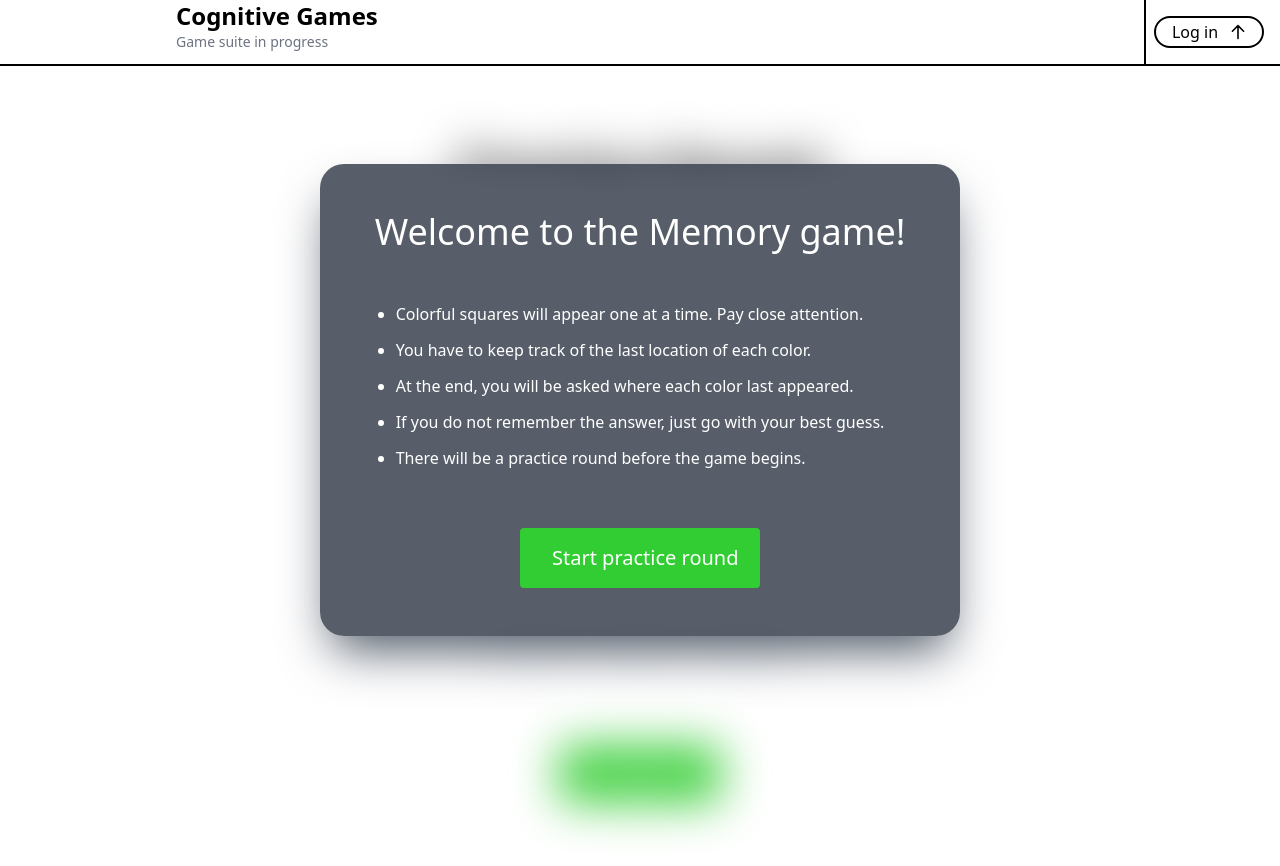
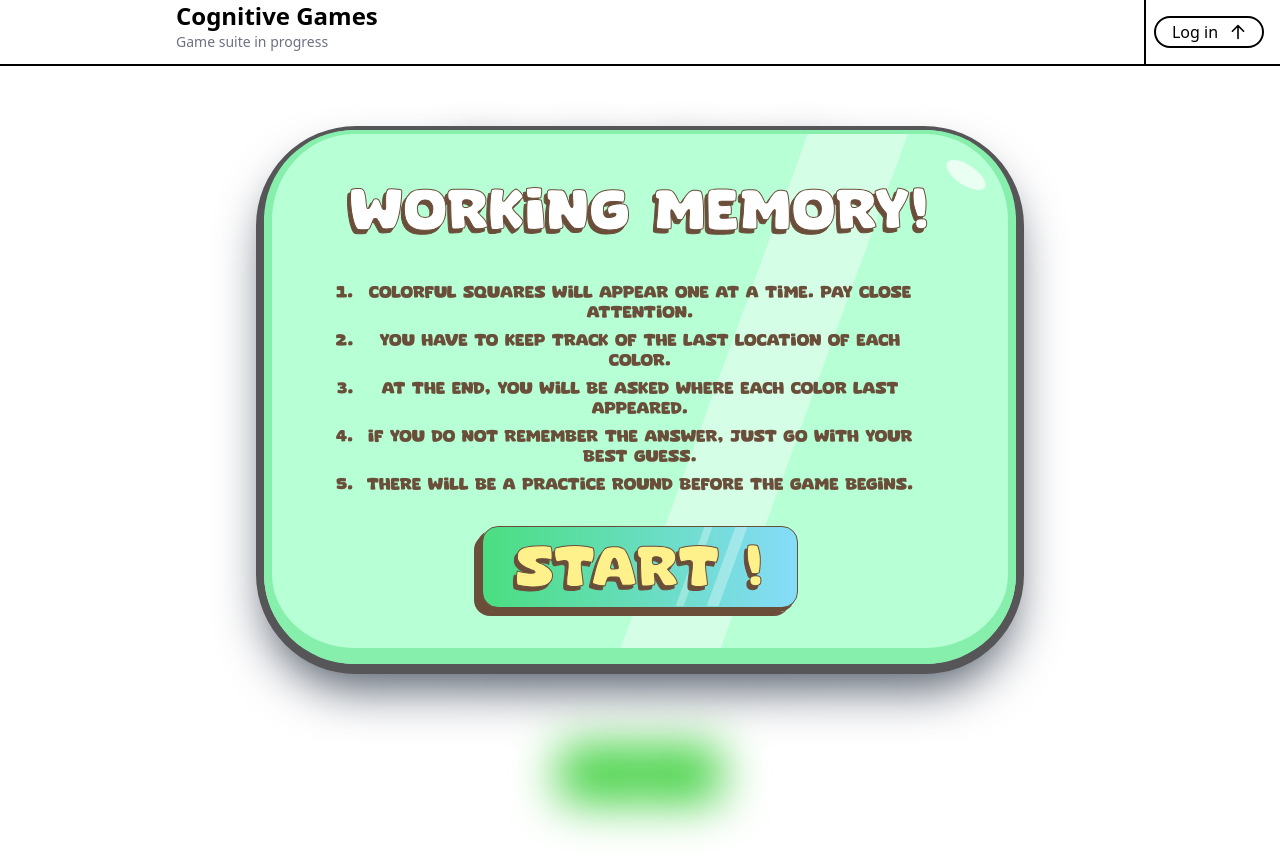
Before and after one commit to safinazbg/Panum-games, a Vue app: page /WorkingMemoryGame in a window 1280 px wide. Built offline with nearby package versions, Linux system fonts and the light colour scheme.

Commit message:
Modal is looking pretty fine now

```diff
--- a/src/assets/main.css
+++ b/src/assets/main.css
@@ -6,3 +6,100 @@
 .gamifiedButton {
     @apply px-4 py-3 rounded-md  shadow-lg font-semibold text-white transition-all duration-200 ease-in-out bg-gradient-to-r from-blue-400 to-[#85DCF9]  hover:opacity-80 active:transform active:scale-95
 }
+
+.gamifiedh1 {
+    -webkit-text-stroke-width: 1px;
+    -webkit-text-stroke-color: rgb(106,78,58,1);
+    @apply text-white font-custom lg:text-5xl text-3xl tracking-wide drop-shadow-[-3px_4px_0px_rgba(106,78,58,1)]
+}
+.gamifiedButtonMemoryGame {
+    @apply  shadow-[-5px_4px_0px_rgba(106,78,58,1)] bg-gradient-to-r from-green-400 to-[#85DCF9]  border  border-[rgba(106,78,58,1)] active:transform active:scale-95 !rounded-2xl p-4 transition-all duration-200 ease-in-out
+
+}
+.gamifiedButtonMemoryGame:hover{
+    @apply shadow-[-8px_8px_0px_rgba(106,78,58,1)] transform translate-x-1 -translate-y-1
+
+}
+
+.mirrorEffectBig::before {
+    content: "";
+    position: absolute;
+    background-color: white;
+    transform:  skewX(-20deg);
+    left: 60%;
+    top: 0;
+    height: 97%;
+    width: 100px;
+    opacity: 0.4;
+    z-index: -1;
+}
+.mirrorEffectBig::after {
+    content: "";
+    position: absolute;
+    background-color: white;
+    transform:  skewX(40deg);
+    right: 35px;
+    top: 30px;
+    border-radius: 20px;
+    height: 30px;
+    width: 30px;
+    opacity: 0.7;
+}
+.mirrorEffect::before {
+    content: "";
+    position: absolute;
+    background-color: white;
+    transform:  skewX(-20deg);
+    left: 66%;
+    top: 0;
+    height: 99%;
+    width: 8px;
+    opacity: 0.3;
+    animation: moveAround .8s ease-in-out ;
+}
+
+.mirrorEffect::after {
+    content: "";
+    position: absolute;
+    background-color: white;
+    transform:  skewX(-20deg);
+    left: 76%;
+    top: 0;
+    height: 99%;
+    width: 12px;
+    opacity: 0.3;
+    z-index:0;
+    animation: moveAround .8s ease-in-out ;
+}
+
+.gamifiedButtonMemoryGame:hover .mirrorEffect {
+    transform: translateX(50px) skewX(-20deg);
+    left: 86%;
+    background-color: limegreen;
+
+}
+.mirrorEffect::after:hover {
+    transform: translateX(50px) skewX(-20deg)
+}
+@keyframes moveAround {
+    0% {
+        transform: translateX(0) skewX(-20deg);
+    }
+
+    50% {
+        transform: translateX(20px) skewX(-20deg);
+        opacity: 0.5;
+    }
+    100% {
+        transform: translateX(0) skewX(-20deg);
+    }
+}
+
+@font-face {
+    font-family: 'SuperComic';
+    src: url('./fonts/SuperComic.ttf') format('truetype');
+}
+
+.font-superComic {
+    font-family: 'SuperComic', sans;
+}
--- /dev/null
+++ b/src/components/Progressbar.vue
@@ -0,0 +1,46 @@
+<template>
+  <div class="h-20 flex items-center relative w-full justify-between">
+    <!--        <div class="border-gray-500"></div>-->
+    <!--        <div class="border-red-500"></div>-->
+    <!--        <div class="border-blue-500"></div>-->
+    <!--        <div class="border-yellow-500"></div>-->
+    <!--                <div class="bg-gray-500"></div>-->
+    <!--                <div class="bg-red-500"></div>-->
+    <!--                <div class="bg-blue-500"></div>-->
+    <!--                <div class="bg-yellow-500"></div>-->
+    <!--                <div class="text-gray-500"></div>-->
+    <!--                <div class="text-red-500"></div>-->
+    <!--                <div class="text-blue-500"></div>-->
+    <!--                <div class="text-yellow-500"></div>-->
+    <div class="border w-[94%] mx-6 bg-slate-200 h-2 rounded-md absolute">
+      <div class=" w-full shadow-md h-2 bg-slate-700 transition-all duration-500 ease-in-out"
+           :style="{ width: progress && !isNaN(progress) ? progress + '%' : 0 + '%', backgroundColor: progress && !isNaN(progress) ? '#85dcf9' : '' }"></div>
+    </div>
+
+    <div class="  relative " v-for="(style, view) in viewStyles" :key="view">
+      <div
+          class="absolute -top-10 before:absolute before:border-l-transparent before:border-r-transparent before:border-r-8 before:border-l-8 before:border-t-[8px] before:border-[#85dcf9] before:top-[95%] before:left-1/2 before:-translate-x-1/2  text-white p-1 px-2 rounded-lg bg-[#85dcf9] font-semibold left-1/2 translate-y-5 -translate-x-1/2 whitespace-nowrap opacity-0 duration-500 transition-all"
+          :class="[{'opacity-100 !translate-y-0': currentView === view}]">
+        {{ view }}
+        <div class=""></div>
+      </div>
+      <div
+          :class="['h-12 w-12 rounded-full border-4 transition-all duration-500 delay-100 ', { ' border-[#85dcf9] bg-[#85dcf9]': isViewReached }, { '!bg-white': !isViewReached } ]">
+        <component :is="style.image" alt=""
+                   class=" z-40 grid  h-full place-items-center transition-all duration-500"
+                   :class="{ '!opacity-30 bounce': !isViewReached }"/>
+      </div>
+    </div>
+  </div>
+</template>
+<script>
+export default {
+  name: 'ProgressbarItem',
+  props: {
+    currentView: {},
+    isViewReached: {},
+    progress: {},
+    viewStyles: {}
+  }
+}
+</script>
--- a/src/components/workingMemory/DoneGameModal.vue
+++ b/src/components/workingMemory/DoneGameModal.vue
@@ -1,9 +1,7 @@
 <template>
   <LInfo :show="show">
     <template #title>
-      <h1 class="self-center !text-6xl">
       Game End
-      </h1>
     </template>
     <template #body>
       <div class=" text-center">
@@ -15,8 +13,10 @@
     </template>
 
     <template #button>
-      <button @click="end" class="button !w-72 ">
-        Return to homepage
+      <button @click="end" class=" ">
+        <p class=" gamifiedh1 !text-yellow-200 !text-xl">
+          Return to homepage
+        </p>
       </button>
     </template>
   </LInfo>
--- a/src/components/workingMemory/GameModal.vue
+++ b/src/components/workingMemory/GameModal.vue
@@ -1,9 +1,7 @@
 <template>
   <LInfo :show="show" class="text-center">
     <template #title>
-      <h1 class="self-center text-4xl">
         Well done!
-      </h1>
     </template>
     <template #body>
       Now you are ready to begin the game. <br>
@@ -19,8 +17,10 @@
     </template>
 
     <template #button>
-      <button @click="start" class="button ">
+      <button @click="start" class=" ">
+        <p class=" gamifiedh1 !text-yellow-200">
         Start
+        </p>
       </button>
     </template>
   </LInfo>
--- a/src/components/workingMemory/IntroductionModal.vue
+++ b/src/components/workingMemory/IntroductionModal.vue
@@ -1,14 +1,14 @@
 <template>
   <LInfo :show="show">
     <template #title>
-      <h1 class="self-center text-4xl">
-        Welcome to the
-        Memory game!
+      <h1 class=" ">
+        Working Memory!
       </h1>
     </template>
     <template #body>
-      <div class="flex justify-center w-full">
-        <ol class="!text-left k1:text-md text- list-disc listing">
+      <div class="flex justify-center w-full text-center ">
+        <ol class="  list-decimal	">
+<!--        <ol class="  	">-->
           <li class="pb-2"> Colorful squares will appear one at a time. Pay close attention.</li>
           <li class="pb-2"> You have to keep track of the last location of each color.</li>
           <li class="pb-2"> At the end, you will be asked where each color last appeared.</li>
@@ -18,8 +18,10 @@
       </div>
     </template>
     <template #button>
-      <button @click="start" class="button !w-60 !px-8">
-        Start practice round
+      <button @click="start" class="">
+        <p class="gamifiedh1 !text-yellow-200 ">
+          Start !
+        </p>
       </button>
     </template>
   </LInfo>
--- a/src/components/workingMemory/LInfo.vue
+++ b/src/components/workingMemory/LInfo.vue
@@ -1,19 +1,24 @@
 <template>
   <div
-      class="fixed z-50 k1:p-12 p-8  k1:min-h-2/3 min-h-5/6 max-w-screen w-11/12 k1:w-1/2 transform top-1/2 left-1/2 -translate-x-1/2 -translate-y-1/2
-      bg-slate-700  bg-opacity-75 backdrop-blur-2xl backdrop-brightness-125
-      rounded-3xl shadow-gray-600 shadow-2xl overflow-x-hidden opacity-0
+      class="fixed z-50 k1:min-h-2/3 min-h-5/6 max-w-screen w-full p-12 px-18 lg:max-w-3xl transform top-1/2 left-1/2 -translate-x-1/2 -translate-y-1/2
+      !bg-[#B7FFD5] border-t-4 border-b-[10px] border-x-8  border-[#565557] bg-opacity-75 backdrop-blur-2xl backdrop-brightness-125
+      rounded-[100px]
+        before:border-4 before:border-x-8 before:border-green-300 before:absolute before:top-0 before:left-0 before:border-b-[16px] before:right-0 before:bottom-0 before:rounded-[90px]
+        shadow-gray-600 shadow-2xl  opacity-0
       scale-0 transition-all duration-500"
       :class="{ '!opacity-100  !scale-100': show }">
-    <div class="h-full flex flex-col gap-12 justify-around text-white">
-      <div class="text-center heading1 rounded-xl bg-opacity-50 ">
+
+    <div class="h-full flex flex-col  justify-around p-2 mirrorEffectBig">
+      <div class="text-center heading1 pb-12 gamifiedh1 rounded-xl bg-opacity-50 ">
         <slot name="title"></slot>
       </div>
-      <div class=" text-xl font-custom ">
+      <div class=" text-[#6A4E3A] lg:text-md px-10 pb-6 text-sm font-custom ">
         <slot name="body"></slot>
       </div>
-      <div class="flex justify-center text-xl font-custom">
+      <div class="flex justify-center items-center w-full relative">
+        <div class="gamifiedButtonMemoryGame w-fit gamifiedh1 !text-yellow-200  mirrorEffect !px-8">
         <slot name="button"></slot>
+        </div>
       </div>
     </div>
   </div>
@@ -34,9 +39,6 @@ export default {
 <style scoped>
 @media (min-width: 1000px) {
   .fixed {
-    padding: 3rem; /* Equivalent to k1:p-12 */
-    width: 50%; /* Equivalent to k1:w-1/2 */
-    background-color: rgba(31, 41, 55, 0.75); /* Equivalent to bg-slate-700 bg-opacity-75 */
     backdrop-filter: blur(1rem) brightness(1.25); /* Equivalent to backdrop-blur-2xl backdrop-brightness-125 */
   }
 }
--- a/tailwind.config.js
+++ b/tailwind.config.js
@@ -2,7 +2,19 @@
 module.exports = {
   content: ["./src/**/*.{html,js,vue}"],
   theme: {
-    extend: {},
+    extend: {
+      dropShadowUtil: {
+        '3xl': '38px 35px 35px rgba(255, 0, 0, 1)',
+        '7xl': '38px 35px 35px rgba(255, 0, 0, 1)',
+        '4xl': [
+          '0 35px 35px rgba(0, 0, 0, 0.25)',
+          '0 45px 65px rgba(0, 0, 0, 0.15)'
+        ]
+      },
+      fontFamily: {
+        custom: ['SuperComic', 'sans'],
+      },
+    },
   },
   plugins: [],
 }
```
Also changed, not shown: src/components/declarativeKnowledge/DeclarativeKnowledge.vue (+7 -34 lines), src/components/workingMemory/WorkingMemoryGame.vue (+24 -1 lines), src/assets/fonts/SuperComic.ttf (added).
